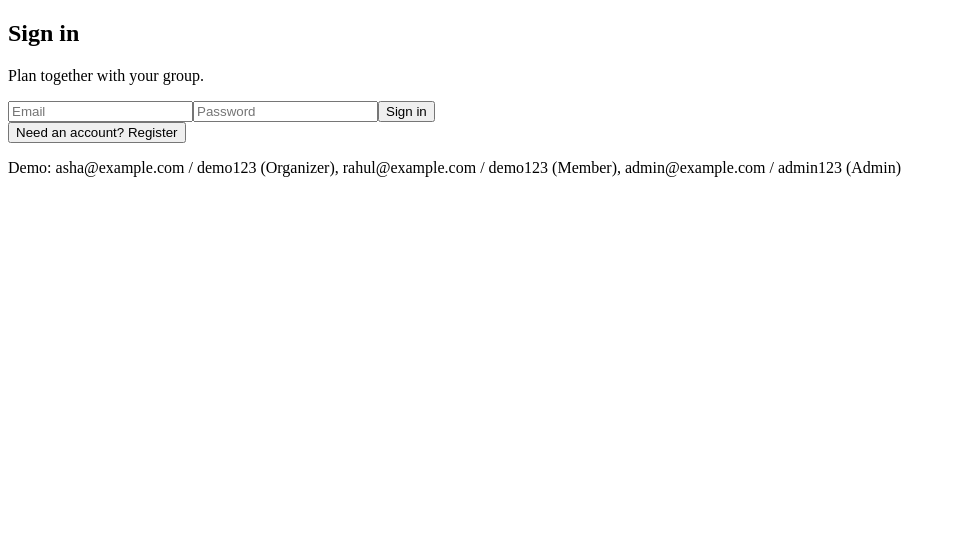
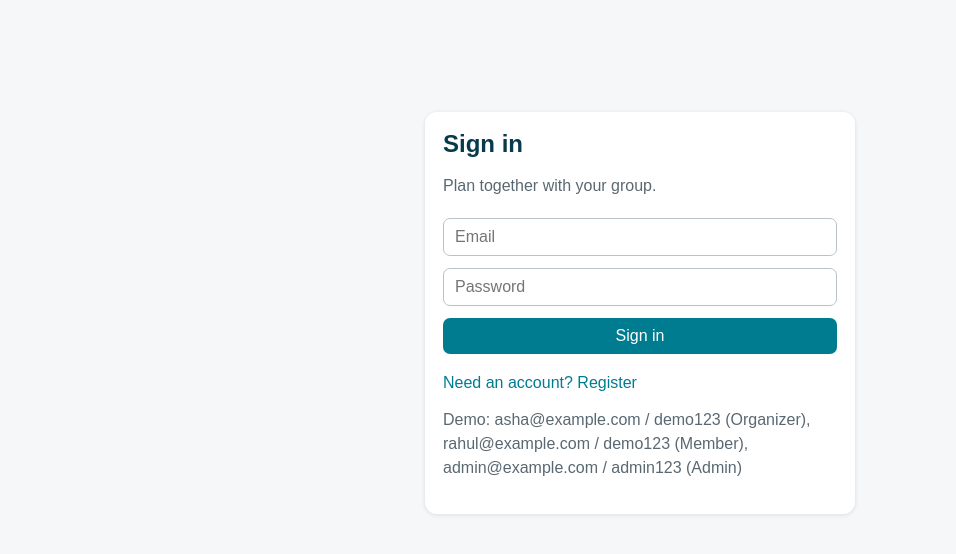
Before and after one commit to tlpranathi/social-travel-planner, a Next.js app: page /login in a window 1280 px wide. Shown: the top 554 px of the page, without its empty margins (0-956 px from the left). Built offline with nearby package versions, Linux system fonts and the light colour scheme.

Commit message:
chore: add css for layout and metadat for all pages

```diff
--- /dev/null
+++ b/app/globals.css
@@ -0,0 +1,9 @@
+:root { color: #18222c; background: #f5f7f8; font-family: Arial, sans-serif; }
+* { box-sizing: border-box; } body { margin: 0; } main { max-width: 1050px; margin: auto; padding: 32px 20px 60px; }
+h1 { margin: 0; color: #073b4c; } h2 { margin: 0 0 14px; font-size: 1.12rem; } p { line-height: 1.5; }
+.hero { display:flex; justify-content:space-between; gap:16px; align-items:start; margin-bottom:24px; } .muted { color:#5a6872; }
+.grid { display:grid; grid-template-columns:repeat(auto-fit,minmax(220px,1fr)); gap:16px; } .card { background:white; padding:18px; border-radius:12px; box-shadow:0 1px 5px #18222c1a; }
+.number { font-size:1.8rem; font-weight:bold; color:#007c91; } table { width:100%; border-collapse:collapse; background:white; border-radius:12px; overflow:hidden; } th,td { text-align:left; padding:12px; border-bottom:1px solid #e5e9ec; } th { background:#073b4c; color:white; }
+input,select,button { padding:9px 11px; border-radius:7px; border:1px solid #b7c3c9; font:inherit; } button { background:#007c91; color:white; cursor:pointer; border:0; } button:hover { background:#056477; }
+.controls { display:flex; gap:10px; flex-wrap:wrap; margin:14px 0; } .pill { background:#e3f5f2; color:#07605e; padding:4px 8px; border-radius:99px; font-size:.84rem; } .notice { padding:10px; background:#fff5cc; border-radius:8px; }
+nav { display:flex; align-items:center; gap:14px; margin-bottom:28px; } nav span { margin-left:auto; color:#5a6872; } nav button { padding:7px 10px; } a { color:#007c91; font-weight:600; text-decoration:none; } .auth { max-width:430px; margin:80px auto; } .auth form { display:grid; gap:12px; margin:20px 0; } .link { background:transparent; color:#007c91; padding:0; }
--- /dev/null
+++ b/app/layout.tsx
@@ -0,0 +1,7 @@
+import "./globals.css";
+
+export const metadata = { title: "Social Travel Planner", description: "DBMS mini project" };
+
+export default function RootLayout({ children }: Readonly<{ children: React.ReactNode }>) {
+  return <html lang="en"><body>{children}</body></html>;
+}
```
Also changed, not shown: app/page.tsx (added, +3 -0 lines).
